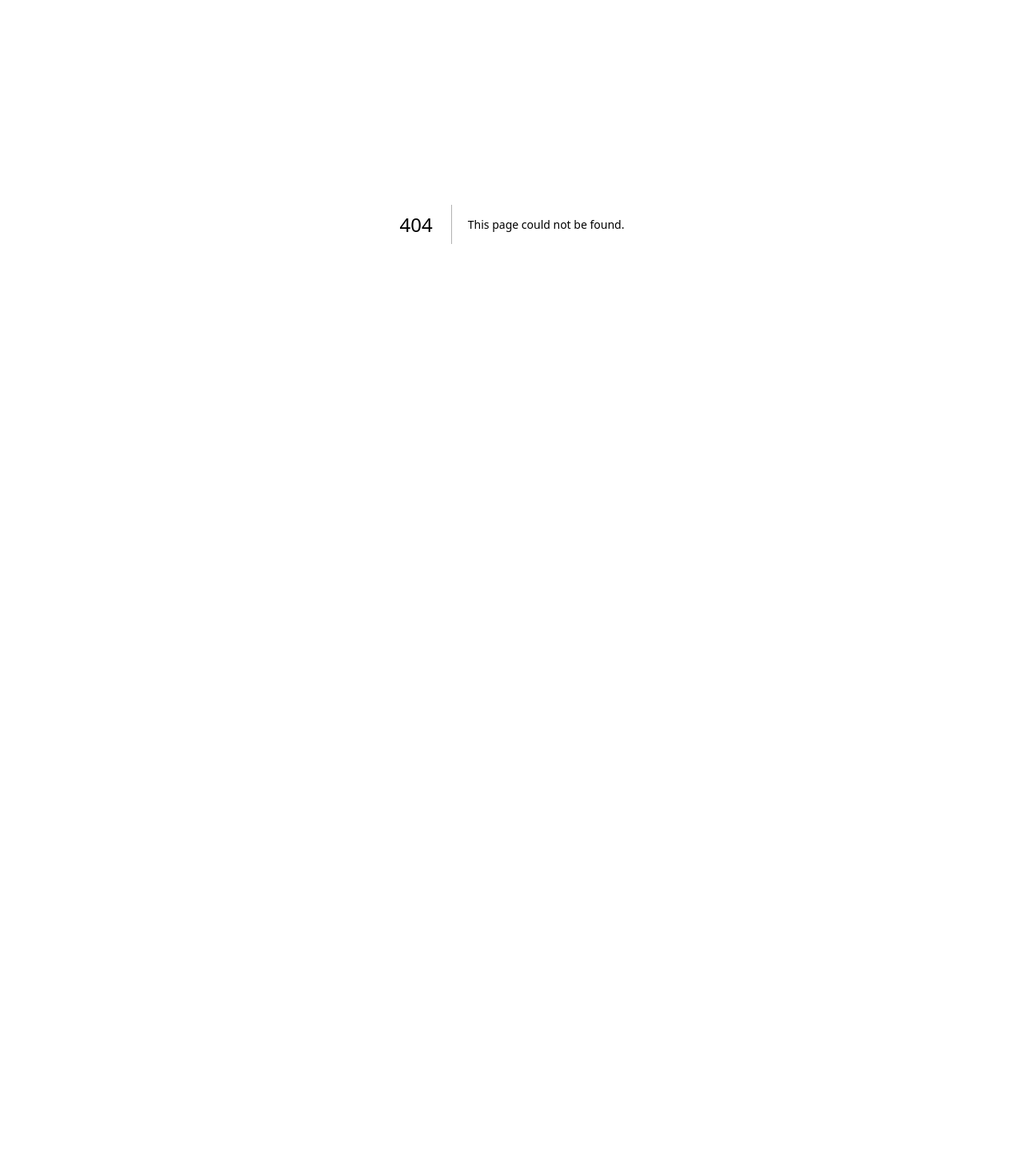
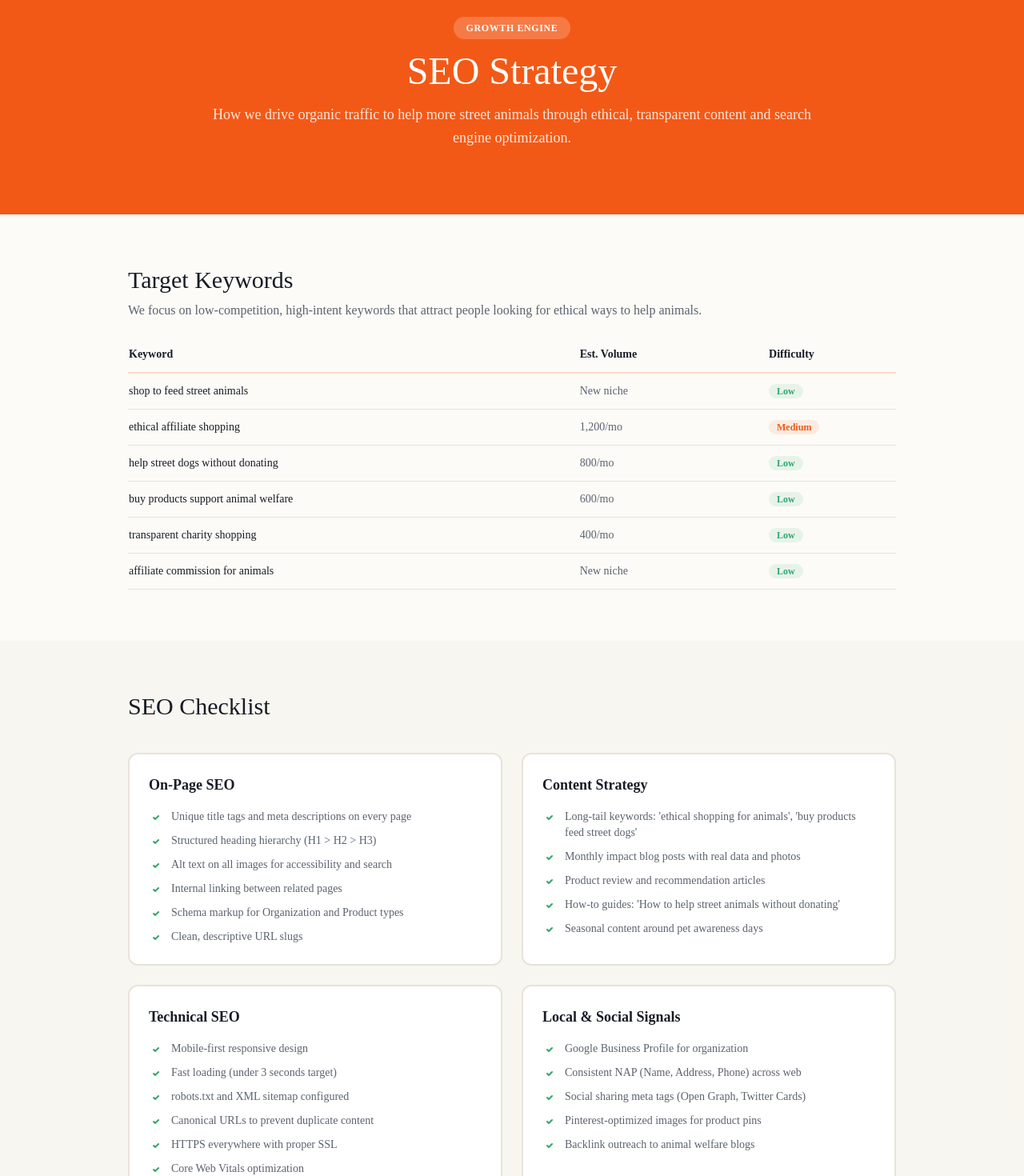
Before and after one commit to shivampersonal22/ethical-pet-support-website, a Next.js app in the folder ethical-pet-support-website/: page /seo-strategy in a window 1280 px wide. Before the commit this address had no page. Shown: the part 120-1590 px from the top of the page at 80% size. Before the commit the page ends 800 px from the top, so only its background shows below. Built offline with nearby package versions, Linux system fonts and the light colour scheme.

Commit message:
Upload files via Chrome extension

```diff
--- /dev/null
+++ b/ethical-pet-support-website/app/seo-strategy/page.tsx
@@ -0,0 +1,168 @@
+import { SiteHeader } from "@/components/site-header";
+import { SiteFooter } from "@/components/site-footer";
+import type { Metadata } from "next";
+
+export const metadata: Metadata = {
+  title: "SEO Strategy - PawsForward",
+  description:
+    "Our SEO approach to drive organic traffic and help more street animals through ethical affiliate commerce.",
+};
+
+const seoChecklist = [
+  {
+    title: "On-Page SEO",
+    items: [
+      "Unique title tags and meta descriptions on every page",
+      "Structured heading hierarchy (H1 > H2 > H3)",
+      "Alt text on all images for accessibility and search",
+      "Internal linking between related pages",
+      "Schema markup for Organization and Product types",
+      "Clean, descriptive URL slugs",
+    ],
+  },
+  {
+    title: "Content Strategy",
+    items: [
+      "Long-tail keywords: 'ethical shopping for animals', 'buy products feed street dogs'",
+      "Monthly impact blog posts with real data and photos",
+      "Product review and recommendation articles",
+      "How-to guides: 'How to help street animals without donating'",
+      "Seasonal content around pet awareness days",
+    ],
+  },
+  {
+    title: "Technical SEO",
+    items: [
+      "Mobile-first responsive design",
+      "Fast loading (under 3 seconds target)",
+      "robots.txt and XML sitemap configured",
+      "Canonical URLs to prevent duplicate content",
+      "HTTPS everywhere with proper SSL",
+      "Core Web Vitals optimization",
+    ],
+  },
+  {
+    title: "Local & Social Signals",
+    items: [
+      "Google Business Profile for organization",
+      "Consistent NAP (Name, Address, Phone) across web",
+      "Social sharing meta tags (Open Graph, Twitter Cards)",
+      "Pinterest-optimized images for product pins",
+      "Backlink outreach to animal welfare blogs",
+    ],
+  },
+];
+
+const targetKeywords = [
+  { keyword: "shop to feed street animals", volume: "New niche", difficulty: "Low" },
+  { keyword: "ethical affiliate shopping", volume: "1,200/mo", difficulty: "Medium" },
+  { keyword: "help street dogs without donating", volume: "800/mo", difficulty: "Low" },
+  { keyword: "buy products support animal welfare", volume: "600/mo", difficulty: "Low" },
+  { keyword: "transparent charity shopping", volume: "400/mo", difficulty: "Low" },
+  { keyword: "affiliate commission for animals", volume: "New niche", difficulty: "Low" },
+];
+
+export default function SEOStrategyPage() {
+  return (
+    <>
+      <SiteHeader />
+      <main>
+        {/* Hero */}
+        <section className="bg-primary px-4 py-16 text-center lg:px-8 lg:py-20">
+          <div className="mx-auto max-w-3xl">
+            <span className="inline-block rounded-full bg-primary-foreground/20 px-4 py-1.5 text-xs font-bold uppercase tracking-wider text-primary-foreground">
+              Growth Engine
+            </span>
+            <h1 className="mt-4 font-serif text-4xl text-primary-foreground md:text-5xl text-balance">
+              SEO Strategy
+            </h1>
+            <p className="mt-4 text-lg text-primary-foreground/85 leading-relaxed">
+              How we drive organic traffic to help more street animals through
+              ethical, transparent content and search engine optimization.
+            </p>
+          </div>
+        </section>
+
+        {/* Target Keywords */}
+        <section className="mx-auto max-w-5xl px-4 py-16 lg:px-8">
+          <h2 className="font-serif text-3xl text-foreground text-balance">Target Keywords</h2>
+          <p className="mt-2 text-muted-foreground">
+            We focus on low-competition, high-intent keywords that attract people
+            looking for ethical ways to help animals.
+          </p>
+          <div className="mt-8 overflow-x-auto">
+            <table className="w-full text-left text-sm">
+              <thead>
+                <tr className="border-b-2 border-primary/20">
+                  <th className="pb-3 pr-6 font-bold text-foreground">Keyword</th>
+                  <th className="pb-3 pr-6 font-bold text-foreground">Est. Volume</th>
+                  <th className="pb-3 font-bold text-foreground">Difficulty</th>
+                </tr>
+              </thead>
+              <tbody>
+                {targetKeywords.map((kw) => (
+                  <tr key={kw.keyword} className="border-b border-border">
+                    <td className="py-3 pr-6 font-medium text-foreground">{kw.keyword}</td>
+                    <td className="py-3 pr-6 text-muted-foreground">{kw.volume}</td>
+                    <td className="py-3">
+                      <span
+                        className={`rounded-full px-2.5 py-0.5 text-xs font-bold ${
+                          kw.difficulty === "Low"
+                            ? "bg-accent/10 text-accent"
+                            : "bg-primary/10 text-primary"
+                        }`}
+                      >
+                        {kw.difficulty}
+                      </span>
+                    </td>
+                  </tr>
+                ))}
+              </tbody>
+            </table>
+          </div>
+        </section>
+
+        {/* SEO Checklist */}
+        <section className="bg-secondary/50">
+          <div className="mx-auto max-w-5xl px-4 py-16 lg:px-8">
+            <h2 className="font-serif text-3xl text-foreground text-balance">SEO Checklist</h2>
+            <div className="mt-10 grid gap-6 md:grid-cols-2">
+              {seoChecklist.map((group) => (
+                <div
+                  key={group.title}
+                  className="rounded-xl border-2 border-border bg-card p-6"
+                >
+                  <h3 className="font-bold text-lg text-foreground">{group.title}</h3>
+                  <ul className="mt-4 flex flex-col gap-2.5">
+                    {group.items.map((item) => (
+                      <li key={item} className="flex items-start gap-2.5 text-sm text-muted-foreground">
+                        <svg
+                          width="18"
+                          height="18"
+                          viewBox="0 0 18 18"
+                          fill="none"
+                          className="mt-0.5 shrink-0 text-accent"
+                          aria-hidden="true"
+                        >
+                          <path
+                            d="M6 9l2 2 4-4"
+                            stroke="currentColor"
+                            strokeWidth="2"
+                            strokeLinecap="round"
+                            strokeLinejoin="round"
+                          />
+                        </svg>
+                        {item}
+                      </li>
+                    ))}
+                  </ul>
+                </div>
+              ))}
+            </div>
+          </div>
+        </section>
+      </main>
+      <SiteFooter />
+    </>
+  );
+}
```
